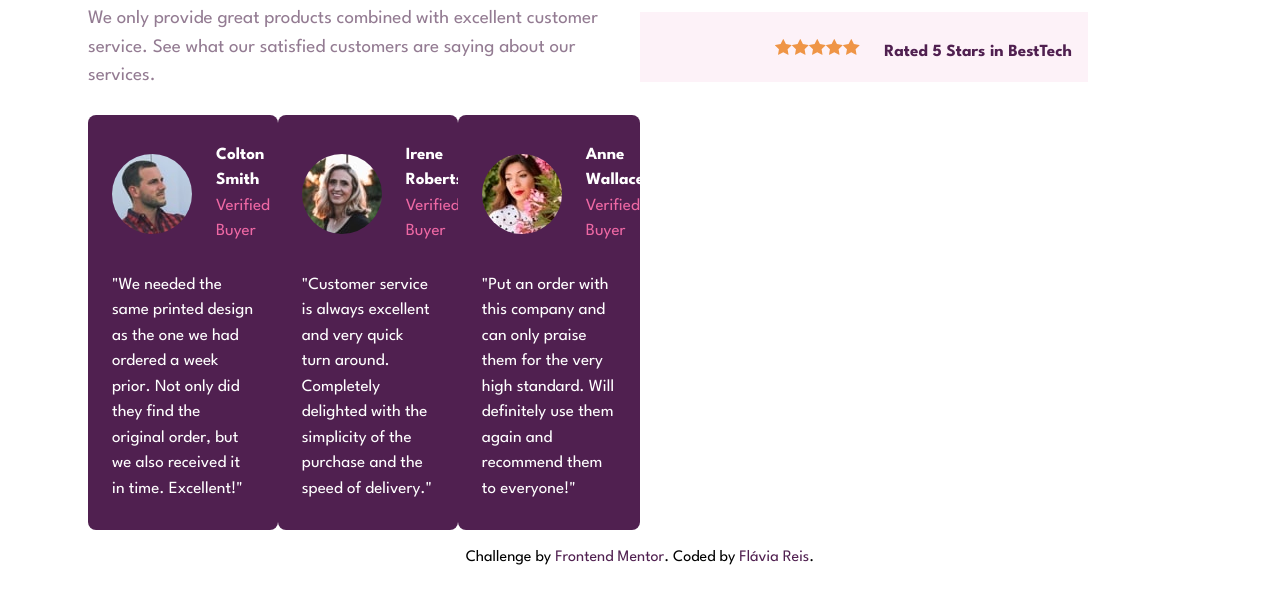
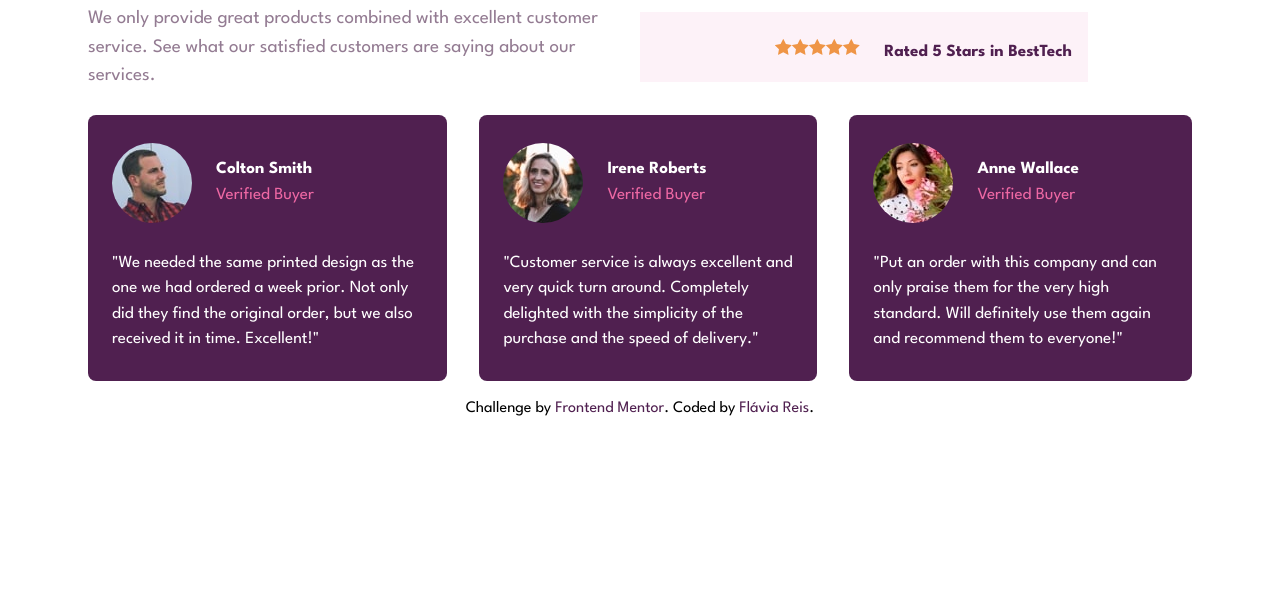
Before and after one commit to flaviare1s/social-proof-section, a website: page src/index.html in a window 1280 px wide. Shown: the part 159-762 px from the top of the page. Drawn offline with Linux system fonts and the light colour scheme.

Commit message:
Making the responsiveness

```diff
--- a/src/index.html
+++ b/src/index.html
@@ -60,7 +60,7 @@
         </div>
       </section>
 
-      <div class="md:col-span-1 md:flex text-base md:flex-row">
+      <div class="md:col-span-2 md:flex text-base md:flex-row md:gap-8">
         <div class="bg-veryDarkMagenta rounded-lg py-7 px-6 mb-4">
           <div class="flex gap-6 items-center">
             <img class="rounded-full" src="../images/image-colton.jpg" alt="Colton Smith">
```
Also changed, not shown: src/output.css.
